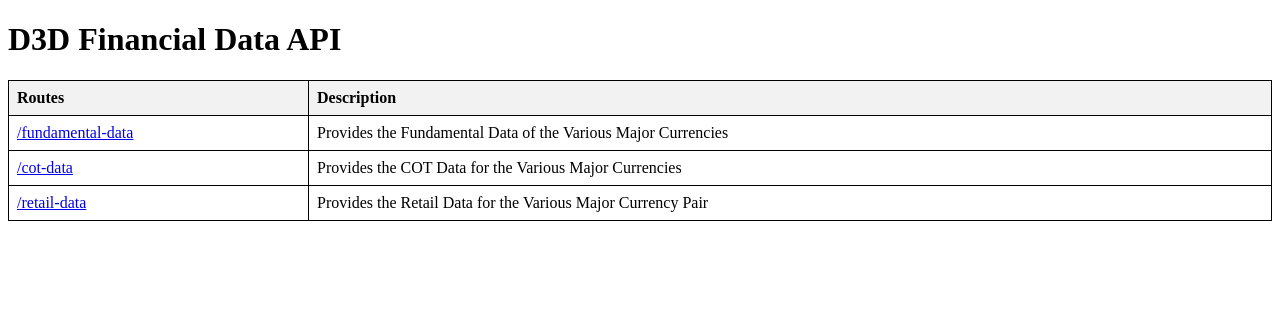
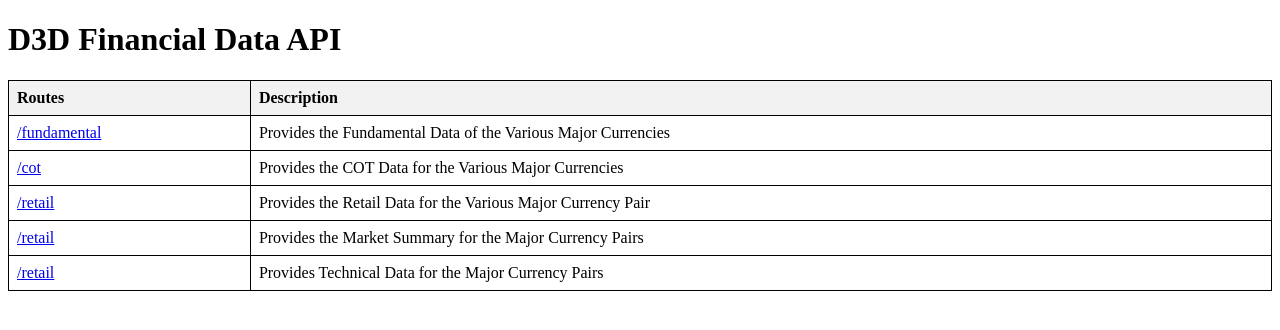
Before and after one commit to dedsecrattle/D3D-Financial-Data-API, a Flask app: page / in a window 1280 px wide. Shown: the top 330 px of the page. Run offline with Flask 2, Linux system fonts and the light colour scheme.

Commit message:
Update index.html

```diff
--- a/templates/index.html
+++ b/templates/index.html
@@ -29,16 +29,24 @@
     </thead>
     <tbody>
       <tr>
-        <td><a href="/fundamental-data">/fundamental-data</a></td>
+        <td><a href="/fundamental">/fundamental</a></td>
         <td>Provides the Fundamental Data of the Various Major Currencies</td>
       </tr>
       <tr>
-        <td><a href="/cot-data">/cot-data</a></td>
+        <td><a href="/cot">/cot</a></td>
         <td>Provides the COT Data for the Various Major Currencies</td>
       </tr>
       <tr>
-        <td><a href="/retail-data">/retail-data</a></td>
+        <td><a href="/retail">/retail</a></td>
         <td>Provides the Retail Data for the Various Major Currency Pair</td>
+      </tr>
+      <tr>
+        <td><a href="/summary">/retail</a></td>
+        <td>Provides the Market Summary for the Major Currency Pairs</td>
+      </tr>
+      <tr>
+        <td><a href="/technical">/retail</a></td>
+        <td>Provides Technical Data for the Major Currency Pairs</td>
       </tr>
     </tbody>
   </table>
```
